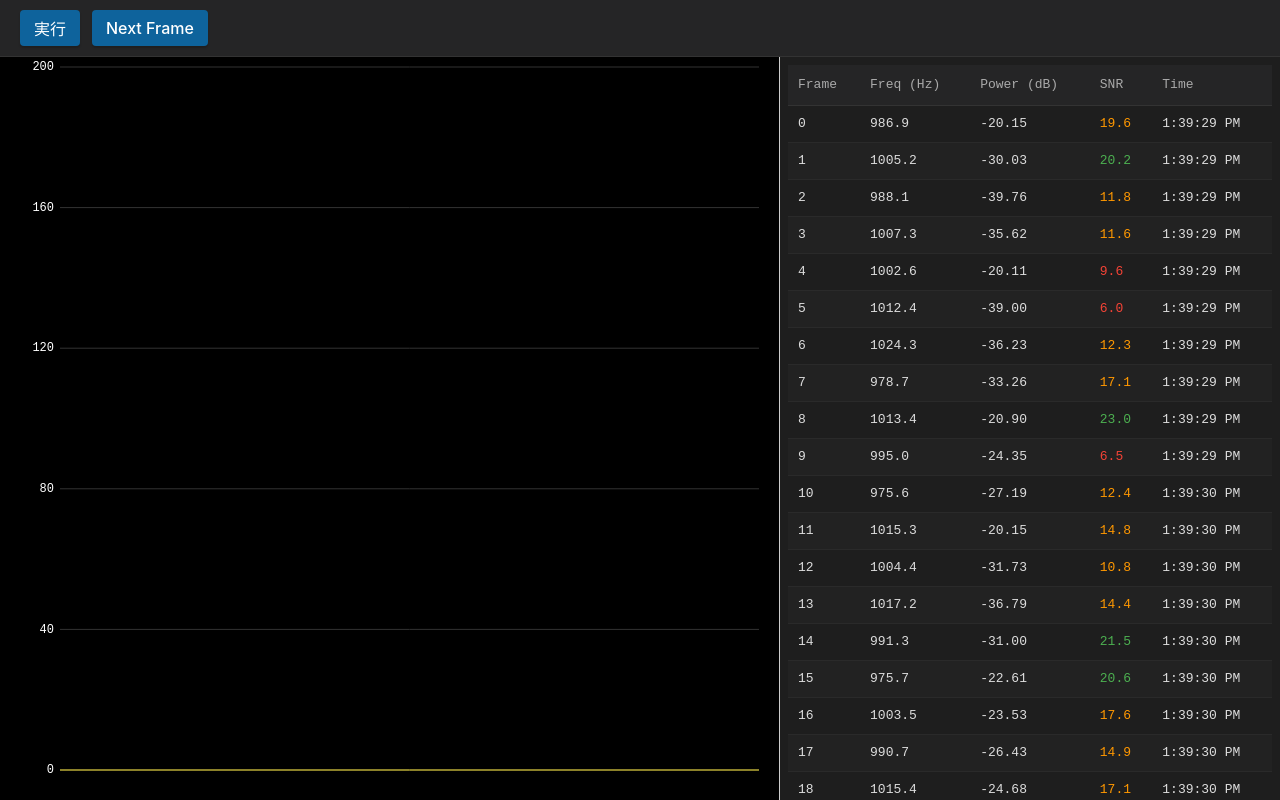
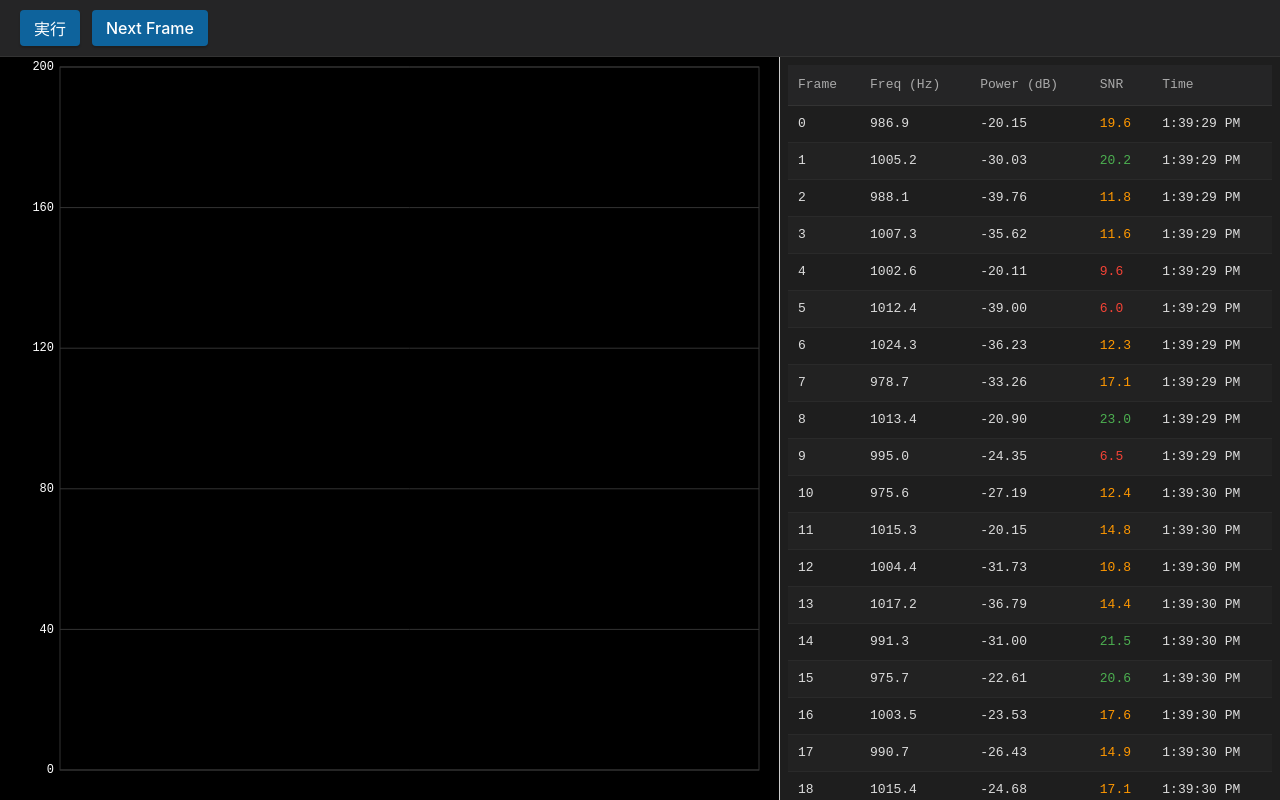
Before and after one commit to KawakamiYuta/plotstudy, a React (Vite) app: page / in a window 1280 px wide. Built offline with nearby package versions, Linux system fonts and the light colour scheme.

Commit message:
リファクタリングおわり

```diff
--- a/src/canvasChart/ChartEngine.ts
+++ b/src/canvasChart/ChartEngine.ts
@@ -1,5 +1,5 @@
 import { Chart } from "./chart"
-import { clampViewport, Viewport } from "./viewport"
+import { clampViewport, resetViewport, Viewport, zoomToRange } from "./viewport"
 
 import { SeriesLayer } from "./layers/seriesLayer"
 import { ChartClipLayer } from "./layers/chartClipLayer"
@@ -12,9 +12,14 @@ import { HoverValueLabelLayer } from "./layers/hoverValueLabelLayer"
 
 import { attachMouseTracker } from "./controllers/attachMouseTracker"
 import { attachZoomPan } from "./controllers/attachZoomPan"
+import { attachHighlightAnalysis } from "./controllers/attachHighlightAnalysis"
 
 import { ChartTransform } from "./chartTransform"
 import { Margin } from "./types/margin"
+import { HighlightRange, HighlightLayer } from "./layers/highlightLayer"
+import { attachBinSelection } from "./controllers/attachBinSelection"
+
+type ChartMode = "spectrum" | "analysis"
 
 export class ChartEngine {
 
@@ -27,10 +32,17 @@ export class ChartEngine {
 
   series: number[] = []
   bins: number[] = []
+  highlightRanges: HighlightRange[] = []
   threshold = 0
+  bandDict: { [key: number]: HighlightRange } | null = null
+
   maxValue = 200
 
   crosshair: CrosshairLayer
+
+  mode: ChartMode = "spectrum"
+  currentAnalysisRange: HighlightRange | null = null
+  selectedBin: number | null = null
 
   constructor(canvas: HTMLCanvasElement) {
     this.canvas = canvas
@@ -54,14 +66,46 @@ export class ChartEngine {
 
     attachMouseTracker(canvas, this.crosshair, this.transform, () => this.render())
     attachZoomPan(canvas, this.viewport, this.transform, () => this.render())
+    attachHighlightAnalysis(
+      canvas,
+      this.viewport,
+      this.transform,
+      () => this.highlightRanges,
+      (range) => {
+        console.log("Entering analysis for range:", range)
+        zoomToRange(this.viewport, range.start, range.end, this.transform.chartWidth)
+        this.mode = "analysis"
+        this.currentAnalysisRange = range
+      },
+      () => {
+        console.log("Exiting analysis")
+        this.mode = "spectrum"
+        this.currentAnalysisRange = null
+        this.selectedBin = null
+        resetViewport(this.viewport, this.series.length, this.transform.chartWidth)
+      },
+      () => this.render()
+    )
+    attachBinSelection(canvas, this.transform,
+      () => this.mode,
+      () => this.currentAnalysisRange ?? null,
+      (bin) => {
+        this.selectedBin = bin
+      },
+      () => this.render()
+    )
 
-    // 初期サイズ反映
     this.resize()
   }
 
-  setSeries(series: number[]) { this.series = series }
+  setSeries(series: number[]) {
+    this.series = series
+    resetViewport(this.viewport, series.length, this.transform.chartWidth)
+  }
   setBins(bins: number[]) { this.bins = bins }
   setThreshold(t: number) { this.threshold = t }
+  setHighlightRanges(ranges: HighlightRange[]) { this.highlightRanges = ranges }
+  setBandDict(dict: { [key: number]: HighlightRange }) { this.bandDict = dict }
 
   resize() {
     const rect = this.canvas.getBoundingClientRect()
@@ -82,16 +126,20 @@ export class ChartEngine {
     const ctx = this.ctx
     const canvas = this.canvas
 
-    console.log("virewport", this.viewport)
+    if (this.mode === "spectrum")
+      clampViewport(this.viewport, this.series.length, this.transform.chartWidth);
+    else if (this.mode === "analysis") {
+      clampViewport(this.viewport,
+        this.currentAnalysisRange.end - this.currentAnalysisRange.start,
+        this.transform.chartWidth, this.currentAnalysisRange.start);
 
-    clampViewport(this.viewport, this.series.length, this.transform.chartWidth);
-    console.log("virewport(clamp)", this.viewport)
-
+      if (this.viewport.offset < this.currentAnalysisRange!.start)
+        this.viewport.offset = this.currentAnalysisRange!.start
+    }
     ctx.clearRect(0, 0, canvas.clientWidth, canvas.clientHeight)
 
     const chart = new Chart()
 
-    // 内側描画領域に translate
     ctx.save()
     ctx.translate(this.margin.left, this.margin.top)
 
@@ -122,6 +170,7 @@ export class ChartEngine {
         this.maxValue,
         "bar",
         (i, v) => {
+          if (this.selectedBin !== null && i === this.selectedBin) return "#2196f3"
           if (this.bins.includes(i)) return "#8bc34a"
           if (v >= this.threshold) return "#ffeb3b"
           return "#3d3d3d"
@@ -129,6 +178,33 @@ export class ChartEngine {
       )
     )
 
+    if (this.mode !== "analysis") {
+      for (const range of this.highlightRanges) {
+        chart.layers.push(
+          new HighlightLayer(
+            range.start,
+            range.end,
+            this.viewport,
+            this.transform.chartHeight
+          )
+        )
+      }
+    }
+
+    if(this.mode === "analysis" && this.bandDict && this.selectedBin !== null) {
+      const range = this.bandDict[this.selectedBin]
+      if (range)
+              chart.layers.push(
+          new HighlightLayer(
+            range.start,
+            range.end,
+            this.viewport,
+            this.transform.chartHeight
+          )
+        )
+    }
+
+    if (this.mode === "analysis") {
       chart.layers.push(
         new ThresholdLayer(
           this.threshold,
@@ -137,6 +213,7 @@ export class ChartEngine {
           this.transform.chartHeight
         )
       )
+    }
 
     chart.layers.push(this.crosshair)
 
@@ -161,7 +238,6 @@ export class ChartEngine {
     chart.draw(ctx)
     ctx.restore()
 
-    // Axisはtranslate外で描画
     const axis = new AxisLayer(
       this.margin.left,
       this.margin.top,
@@ -170,7 +246,7 @@ export class ChartEngine {
       this.transform.chartHeight,
       this.viewport,
       this.maxValue,
-      20,
+      30,
       40
     )
     axis.draw(ctx)
--- a/src/canvasChart/chartTransform.ts
+++ b/src/canvasChart/chartTransform.ts
@@ -36,14 +36,16 @@ export class ChartTransform {
     return y + this.margin.top
   }
 
-  // chart → bin
   chartToBin(x:number){
     return this.view.offset + x / this.view.pxPerUnit
   }
 
-  // bin → chart
   binToChart(bin:number){
     return (bin - this.view.offset) * this.view.pxPerUnit
+  }
+
+  canvasToBin(x: number): number {
+    return Math.floor(this.chartToBin(this.canvasToChartX(x)))
   }
 
   resize(width:number, height:number){
--- /dev/null
+++ b/src/canvasChart/controllers/attachBinSelection.ts
@@ -0,0 +1,32 @@
+import { ChartTransform } from "../chartTransform"
+
+export function attachBinSelection(
+  canvas: HTMLCanvasElement,
+  transform: ChartTransform,
+  getMode: () => string,
+  getAnalysisRange: () => { start: number; end: number } | null,
+  setSelectedBin: (bin: number) => void,
+  requestRender: () => void
+) {
+
+  canvas.addEventListener("click", (e) => {
+
+    if (getMode() !== "analysis") return
+
+    const range = getAnalysisRange()
+    if (!range) return
+
+    // const rect = canvas.getBoundingClientRect()
+    // const x = e.clientX - rect.left
+
+    const bin = transform.canvasToBin(e.clientX)
+
+    if (bin < range.start || bin > range.end) return
+
+    console.log("Selected bin:", bin)
+    setSelectedBin(bin)
+
+    requestRender()
+  })
+
+}
--- /dev/null
+++ b/src/canvasChart/controllers/attachHighlightAnalysis.ts
@@ -0,0 +1,44 @@
+import { ChartTransform } from "../chartTransform"
+import { Viewport } from "../viewport"
+
+export type HighlightRange = {
+  start: number
+  end: number
+}
+
+export function attachHighlightAnalysis(
+  canvas: HTMLCanvasElement,
+  view: Viewport,
+  transform: ChartTransform,
+  getHighlights: () => HighlightRange[] | null,
+  enterAnalysis: (range: HighlightRange) => void,
+  exitAnalysis: () => void,
+  requestRender: () => void
+) {
+
+  canvas.addEventListener("dblclick", (e) => {
+    const ranges = getHighlights()
+    if (!ranges || ranges.length === 0) return
+
+    const canvasX = transform.canvasToChartX(e.clientX)
+    const bin = transform.chartToBin(canvasX)
+
+    for (const range of ranges) {
+      const width = range.end - range.start
+      if (width <= 0) continue
+
+      if (bin >= range.start && bin <= range.end) {
+        enterAnalysis(range)
+        requestRender()
+        return
+      }
+    }
+  })
+
+  window.addEventListener("keydown", (e) => {
+    if (e.key === "Escape") {
+      exitAnalysis()
+      requestRender()
+    }
+  })
+}
--- a/src/canvasChart/layers/axisLayer.ts
+++ b/src/canvasChart/layers/axisLayer.ts
@@ -16,6 +16,7 @@ export class AxisLayer implements Layer {
   ) {}
 
   draw(ctx: CanvasRenderingContext2D) {
+    this.xStep = Math.ceil(computeLabelStep(this.xStep, this.view.pxPerUnit))
 
     ctx.save()
 
@@ -72,7 +73,7 @@ export class AxisLayer implements Layer {
 
       ctx.fillText(
         i.toString(),
-        x,
+        x + this.view.pxPerUnit / 2,
         chartBottom + 4
       )
     }
@@ -80,3 +81,18 @@ export class AxisLayer implements Layer {
     ctx.restore()
   }
 }
+
+function computeLabelStep(minLabelIntervalPx: number, pxPerUnit:number){
+  const units = minLabelIntervalPx / pxPerUnit
+
+  const pow = Math.pow(10, Math.floor(Math.log10(units)))
+
+  const steps = [1,2,5,10]
+
+  for(const s of steps){
+    const step = s * pow
+    if(step >= units) return step
+  }
+
+  return 10 * pow
+}
--- a/src/canvasChart/layers/gridLayer.ts
+++ b/src/canvasChart/layers/gridLayer.ts
@@ -16,6 +16,8 @@ export class GridLayer implements Layer {
     ctx.save()
 
     ctx.strokeStyle = "#333"
+
+    ctx.strokeRect(0,0,this.width,this.height)
 
     ctx.beginPath()
 
--- a/src/canvasChart/layers/highlightLayer.ts
+++ b/src/canvasChart/layers/highlightLayer.ts
@@ -7,19 +7,17 @@ export class HighlightLayer implements Layer {
     private start: number,
     private end: number,
     private view: Viewport,
-    private offsetY: number,
     private height: number,
     private color="rgba(0,255,0,0.15)"
   ) {}
 
   draw(ctx: CanvasRenderingContext2D) {
-
     const x0 = (this.start - this.view.offset) * this.view.pxPerUnit
     const x1 = (this.end - this.view.offset) * this.view.pxPerUnit
 
     ctx.save()
     ctx.fillStyle = this.color
-    ctx.fillRect(x0,this.offsetY,x1-x0,this.height)
+    ctx.fillRect(x0,0,x1-x0,this.height)
     ctx.restore()
   }
 }
--- /dev/null
+++ b/src/canvasChart/types/highlightRange.ts
@@ -0,0 +1,4 @@
+export type HighlightRange = {
+  start: number
+  end: number
+}
--- a/src/canvasChart/viewport.ts
+++ b/src/canvasChart/viewport.ts
@@ -17,13 +17,27 @@ export function visibleRange(
   return { start, end }
 }
 
-export function clampViewport(view: Viewport, dataLength: number, chartWidth: number) {
+export function zoomToRange(view: Viewport, start: number, end: number,
+  canvasWidth: number) {
+    const range = Math.max(end - start, 1);
+    const newPx = canvasWidth / range;
+    view.pxPerUnit = newPx;
+    view.offset = start;
+};
+
+export function clampViewport(view: Viewport,
+  dataLength: number, chartWidth: number, startOffset = 0) {
   const minPxPerUnit = chartWidth / dataLength
   view.pxPerUnit = Math.max(view.pxPerUnit, minPxPerUnit)
 
   const visible = chartWidth / view.pxPerUnit
-  const maxOffset = Math.max(0, dataLength - visible)
+  const maxOffset = Math.max(startOffset, dataLength - visible + startOffset)
 
   if (view.offset < 0) view.offset = 0
   else if (view.offset > maxOffset) view.offset = maxOffset
 }
+
+export function resetViewport(view: Viewport, dataLength: number, chartWidth: number) {
+  view.pxPerUnit = chartWidth / dataLength
+  view.offset = 0
+}
--- a/src/plots/components/SpectrumPlot.tsx
+++ b/src/plots/components/SpectrumPlot.tsx
@@ -31,7 +31,15 @@ export default function SpectrumPlot(_props: SpectrumOnlyProps) {
         engine.setSeries(frame.spectrum)
         engine.setBins(frame.analysis_bins || [])
         engine.setThreshold(frame.threshold || 0)
-
+        engine.setHighlightRanges(frame.highlight_range ?
+          [frame.highlight_range] : [])
+        const bandDict =
+        frame.overlay_bins_by_center ? Object.fromEntries(
+          Object.entries(frame.overlay_bins_by_center).map(([center, bins]) => [
+            center, { start: Math.min(...bins), end: Math.max(...bins) }
+          ])
+        ) : null
+        if (bandDict) engine.setBandDict(bandDict)
         engine.render()
       })
     return unsubscribe
```
Lines whose indentation alone changed are shown as unchanged.
